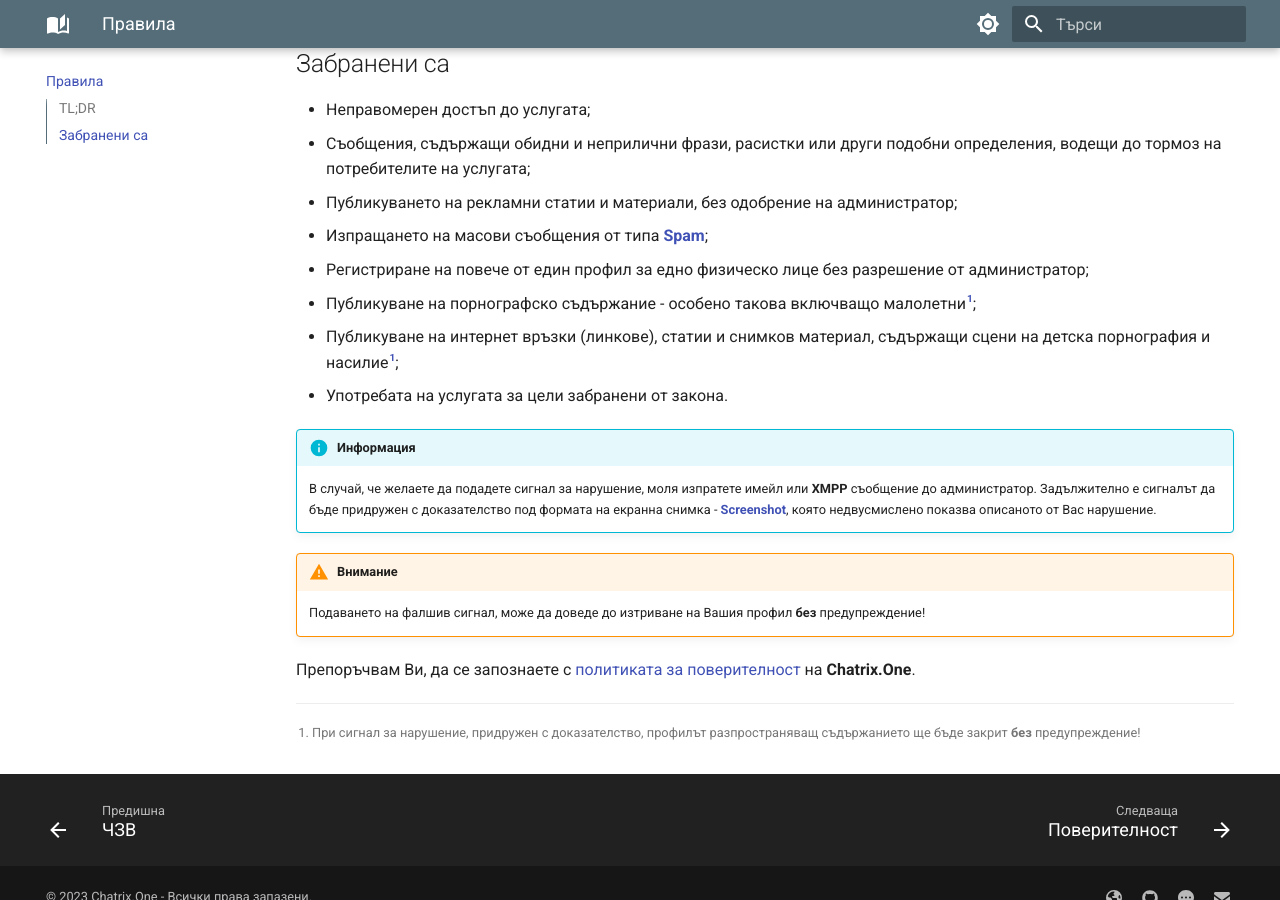
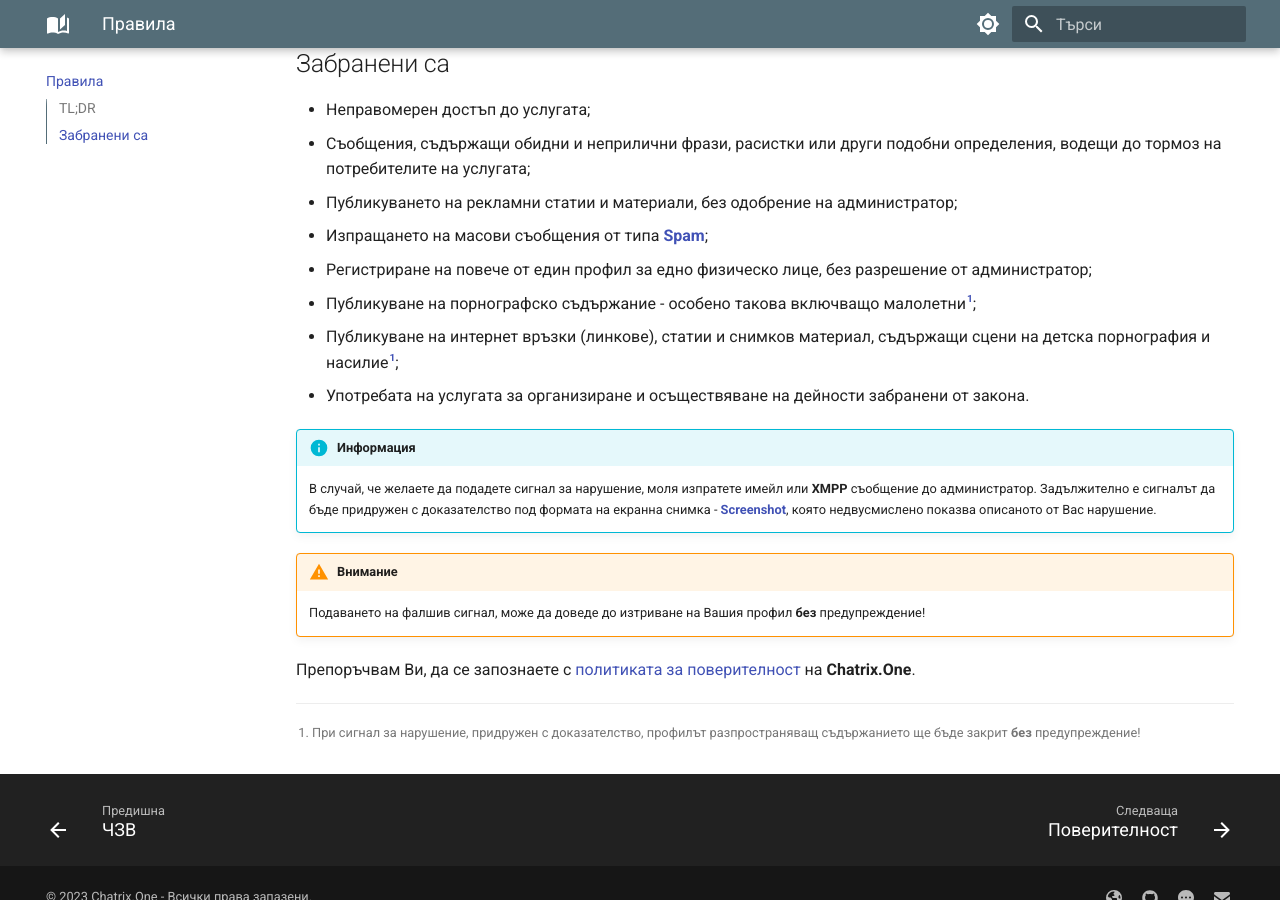
Before and after one commit to MrEddX/docs.chatrix.one, an MkDocs documentation site: the page built from docs/правила.md, in a window 1280 px wide and 900 px high, scrolled down 1014 px. Built offline with MkDocs 1.6.1 and Material for MkDocs 9.7.7, drawn with Linux system fonts in a browser that asks for light colours.

Commit message:
Fixed: Rules

```diff
--- a/docs/правила.md
+++ b/docs/правила.md
@@ -19,10 +19,10 @@
 - Съобщения, съдържащи обидни и неприлични фрази, расистки или други подобни определения, водещи до тормоз на потребителите на услугата;
 - Публикуването на рекламни статии и материали, без одобрение на администратор;
 - Изпращането на масови съобщения от типа [**Spam**](https://bg.wikipedia.org/wiki/Спам);
-- Регистриране на повече от един профил за едно физическо лице без разрешение от администратор;
+- Регистриране на повече от един профил за едно физическо лице, без разрешение от администратор;
 - Публикуване на порнографско съдържание - особено такова включващо малолетни[^1];
 - Публикуване на интернет връзки (линкове), статии и снимков материал, съдържащи сцени на детска порнография и насилие[^1];
-- Употребата на услугата за цели забранени от закона.
+- Употребата на услугата за организиране и осъществяване на дейности забранени от закона.
 
 !!! info "Информация"
 
```
